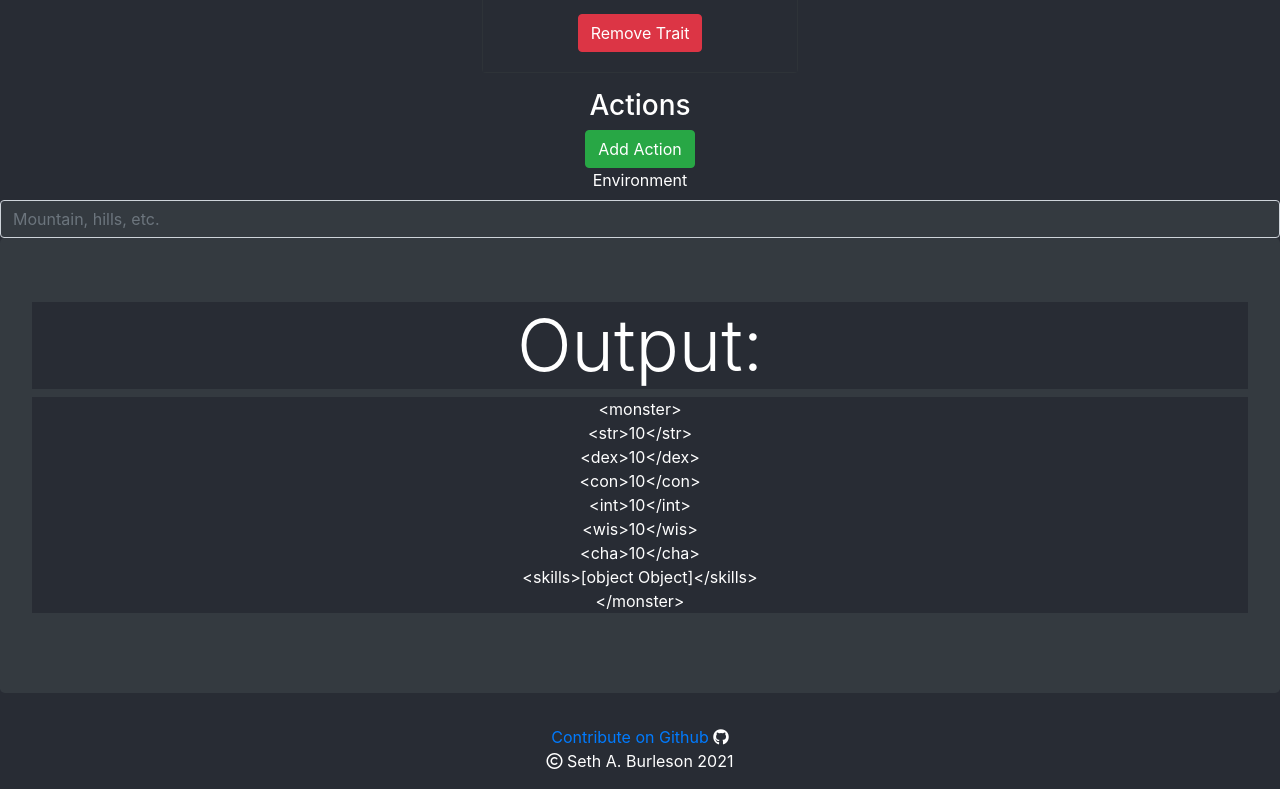
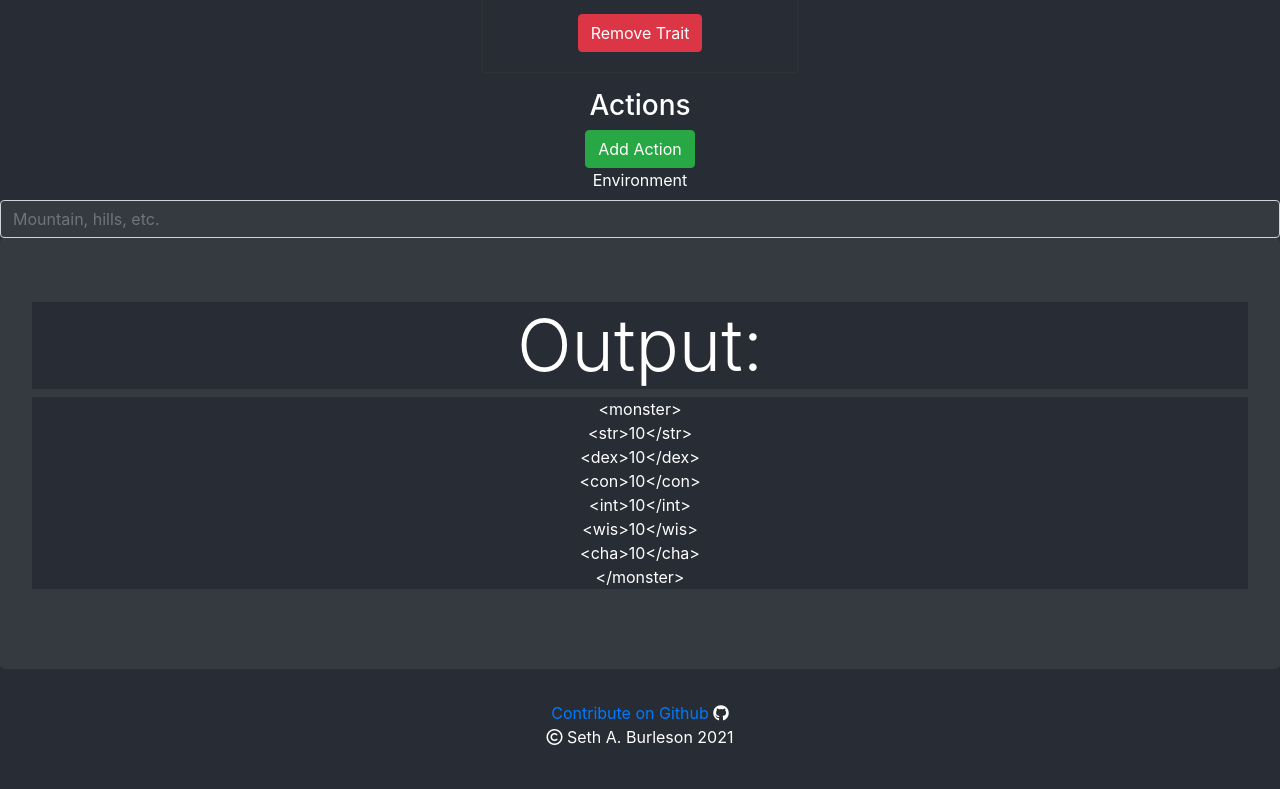
Before and after one commit to sbrevolution5/xml-monster-muncher, a React (Create React App) app: page / in a window 1280 px wide. Shown: the part 1814-2603 px from the top of the page. After the commit the page ends 2579 px from the top, so only its background shows below. Built offline with nearby package versions, Linux system fonts and the light colour scheme.

Commit message:
edited saves output to ensure outputs match

```diff
--- a/src/components/Saves.js
+++ b/src/components/Saves.js
@@ -12,7 +12,7 @@ const Saves = ({sendData}) => {
     sendData(value);
   }
   useEffect(()=>{callBackMethod({str: strSave, dex:dexSave, con: conSave, int: intSave, wis: wisSave, cha: chaSave})},[strSave, dexSave, conSave, intSave, wisSave, chaSave])
-  const setSave = [setStrSave, setDexSave, setConSave, setDexSave, setIntSave, setWisSave, setChaSave];
+  const setSave = [setStrSave, setDexSave, setConSave, setIntSave, setWisSave, setChaSave];
   return (
     <div className="form-group row">
       {saveThrows.map((value, index) => {
--- a/src/containers/output.js
+++ b/src/containers/output.js
@@ -1,6 +1,11 @@
 //import problem for some reason it is not exported, currently putting in this file
 //import { toXML } from "../devLogic/export.js";
 const toXML = (stateObject) => {
+    const updateSkill = (skillName)=>{
+        if(stateObject.skills[skillName]){
+            xmlDocumentString+= skillName + " " + <stateObject className="skills" skillname=""></stateObject>
+        }
+    }
     let xmlDocumentString = "";
     xmlDocumentString += "<monster>\n"
     if (stateObject.name) {
@@ -45,9 +50,11 @@ const toXML = (stateObject) => {
         xmlDocumentString += "<cha>" + stateObject.stats.cha + "</cha>\n"
     }
 
-    //saves is trickier than the rest
-    if (stateObject.savingThrows.str || stateObject.savingThrows.dex || stateObject.savingThrows.con || stateObject.savingThrows.int|| stateObject.savingThrows.wis||stateObject.savingThrows.cha) {
+    //if there are any saves, open saves tag
+    if(Object.keys(stateObject.savingThrows).some(function(k) {return stateObject.savingThrows[k]})){
         xmlDocumentString += "<saves>"
+        //for each saving throw, if its there, print the abbreviated stat, a space, and the modifier,
+        //Todo I think they must be comma separated
         if(stateObject.savingThrows.str){
             xmlDocumentString+= "Str "+ stateObject.savingThrows.str
         }
@@ -66,11 +73,15 @@ const toXML = (stateObject) => {
         if(stateObject.savingThrows.cha){
             xmlDocumentString+= "Cha " + stateObject.savingThrows.cha
         }
+        //close saves tag
         xmlDocumentString += "</saves>\n"
     }
     //same with skills
-    if (stateObject.skills) {
-        xmlDocumentString += "<skills>" + stateObject.skills + "</skills>\n"
+    if(Object.keys(stateObject.savingThrows).some(function(k) {return stateObject.savingThrows[k]}))
+    {
+        xmlDocumentString += "<skills>"
+
+        xmlDocumentString += "</skills>\n"
     }
     //also res,immune, and vuln
 
```
